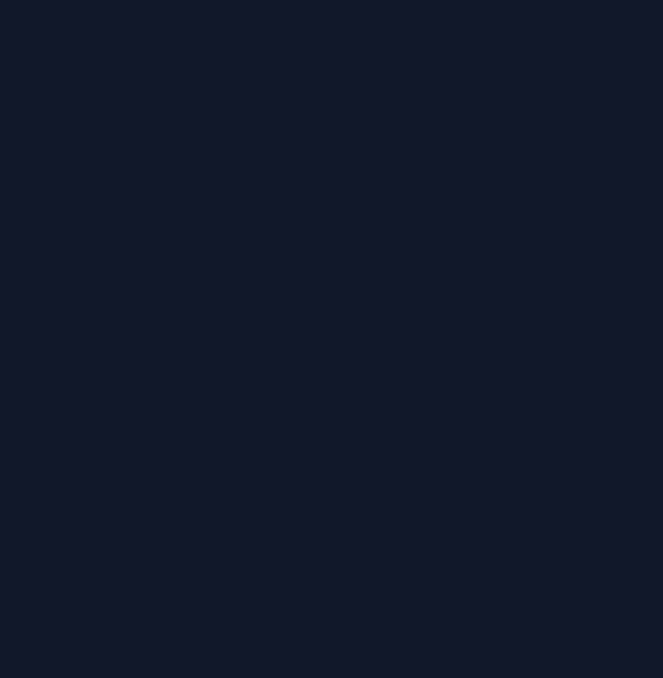
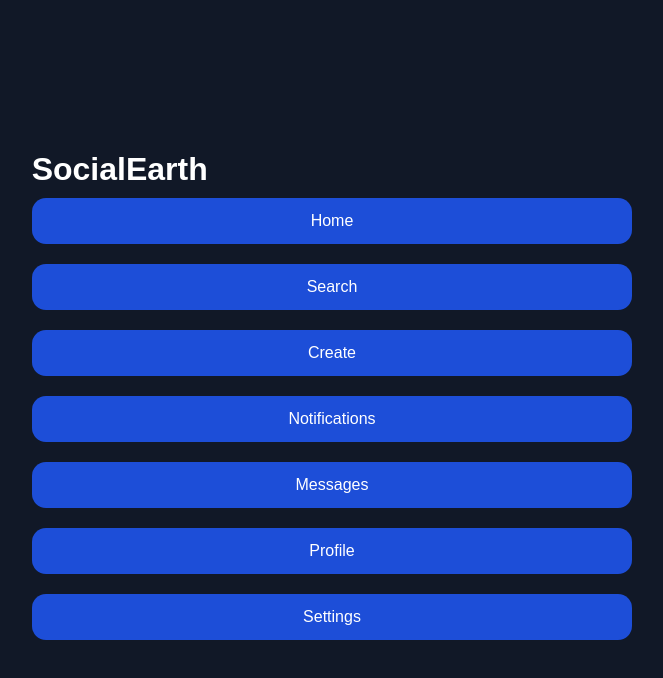
Before and after one commit to aakashtripathi011/SocialEarth, a React (Vite) app in the folder social-frontend/: page /feed in a window 1280 px wide. Before the commit this address had no page. Shown: the top 678 px of the page, without its empty margins (308-971 px from the left). Built offline with nearby package versions, Linux system fonts and the light colour scheme.

Commit message:
Set up feed page and sidebar component

```diff
--- a/social-frontend/src/App.jsx
+++ b/social-frontend/src/App.jsx
@@ -2,12 +2,14 @@ import { Routes, Route } from "react-router-dom";
 
 import Login from "./pages/Login";
 import Register from "./pages/Register";
+import Feed from "./pages/Feed";
 
 function App() {
   return (
     <Routes>
       <Route path="/login" element={<Login />} />
       <Route path="/register" element={<Register />} />
+      <Route path="/feed" element={<Feed />} />
     </Routes>
   );
 }
--- /dev/null
+++ b/social-frontend/src/components/Sidebar.jsx
@@ -0,0 +1,15 @@
+function Sidebar() {
+  return (
+    <div className="sidebar">
+      <h1>SocialEarth</h1>
+      <button>Home</button>
+      <button>Search</button>
+      <button>Create</button>
+      <button>Notifications</button>
+      <button>Messages</button>
+      <button>Profile</button>
+      <button>Settings</button>
+    </div>
+  );
+}
+export default Sidebar;
--- /dev/null
+++ b/social-frontend/src/pages/Feed.jsx
@@ -0,0 +1,11 @@
+import Sidebar from "../components/Sidebar";
+
+function Feed() {
+  return (
+    <div>
+      <Sidebar />
+    </div>
+  );
+}
+
+export default Feed;
```
Also changed, not shown: social-frontend/src/components/PostCard.jsx (added), social-frontend/src/components/Stories.jsx (added), social-frontend/src/styles/Feed.css (added), social-frontend/src/styles/PostCard.css (added), social-frontend/src/styles/Sidebar.css (added), social-frontend/src/styles/Stories.css (added).
